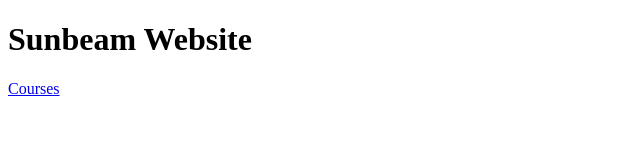
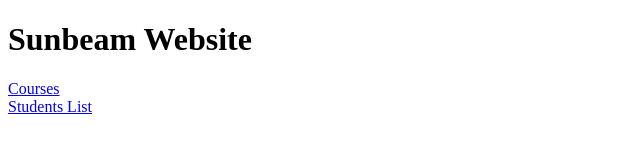
Before and after one commit to shubhamadne/MyWebite, a plain HTML site: page index.html in a window 1280 px wide. Shown: the whole page, without its empty margins (0-640 px from the left). Drawn offline with Linux system fonts and the light colour scheme.

Commit message:
new branch

```diff
--- a/index.html
+++ b/index.html
@@ -10,7 +10,7 @@
     <h1> Sunbeam Website </h1>
 
     <a href="courses.html"> Courses </a>
-
-    <a href="students.html"></a>
+    <br>
+    <a href="students.html"> Students List </a>
 </body>
 </html>
```
